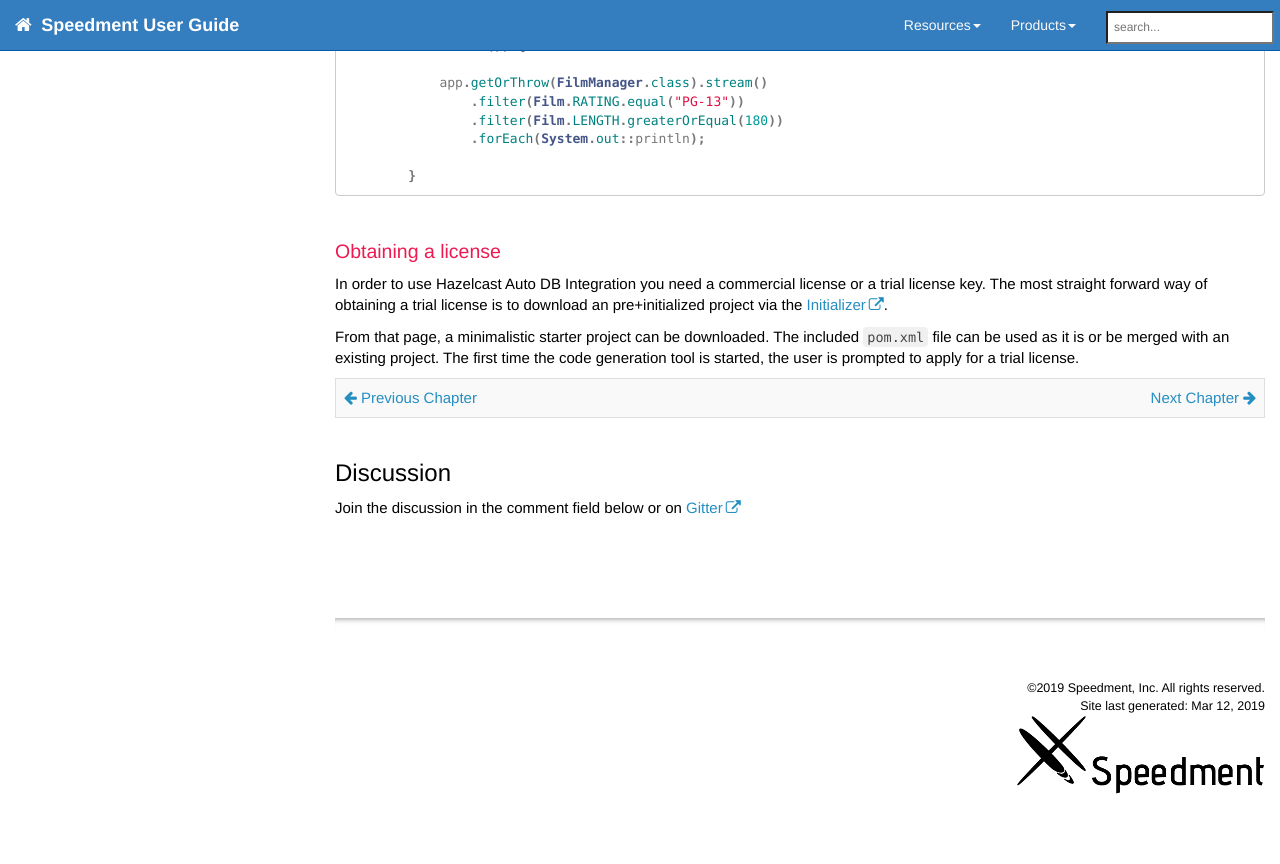
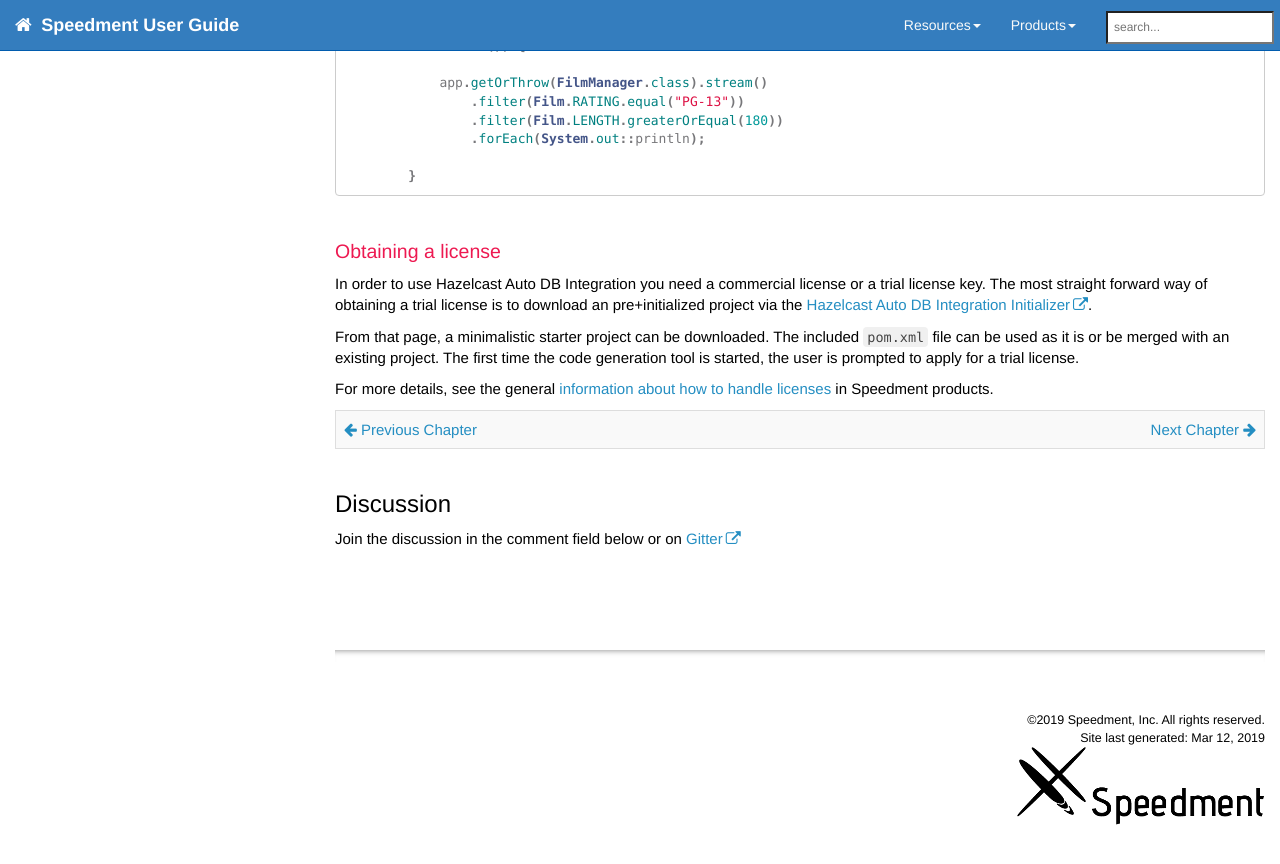
Before and after one commit to speedment/speedment-doc, a Jekyll site: the page built from pages/hazelcast.md, in a window 1280 px wide and 900 px high, scrolled down 20717 px. Shown: the top 864 px of the window. Built offline with Jekyll 4.4.1, drawn with Linux system fonts in a browser that asks for light colours; nearby versions of some CDN libraries; comment, search, counter and statistics services are not loaded.

Commit message:
Add link to licenses descriptions

````diff
--- a/pages/hazelcast.md
+++ b/pages/hazelcast.md
@@ -929,11 +929,13 @@
 
 In order to use Hazelcast Auto DB Integration you need a commercial license or a trial license key.
 The most straight forward way of obtaining a trial license is to download
-an pre+initialized project via the [Initializer](https://www.speedment.com/hazelcast-initializer/).
+an pre+initialized project via the [Hazelcast Auto DB Integration Initializer](https://www.speedment.com/hazelcast-initializer/).
 
 From that page, a minimalistic starter project can be downloaded. The included ```pom.xml``` file can be used
 as it is or be merged with an existing project. The first time the code generation tool is started,
 the user is prompted to apply for a trial license.
+
+For more details, see the general [information about how to handle licenses](maven.md#license-keys) in Speedment products.
 
 {% include prev_next.html %}
 
````
